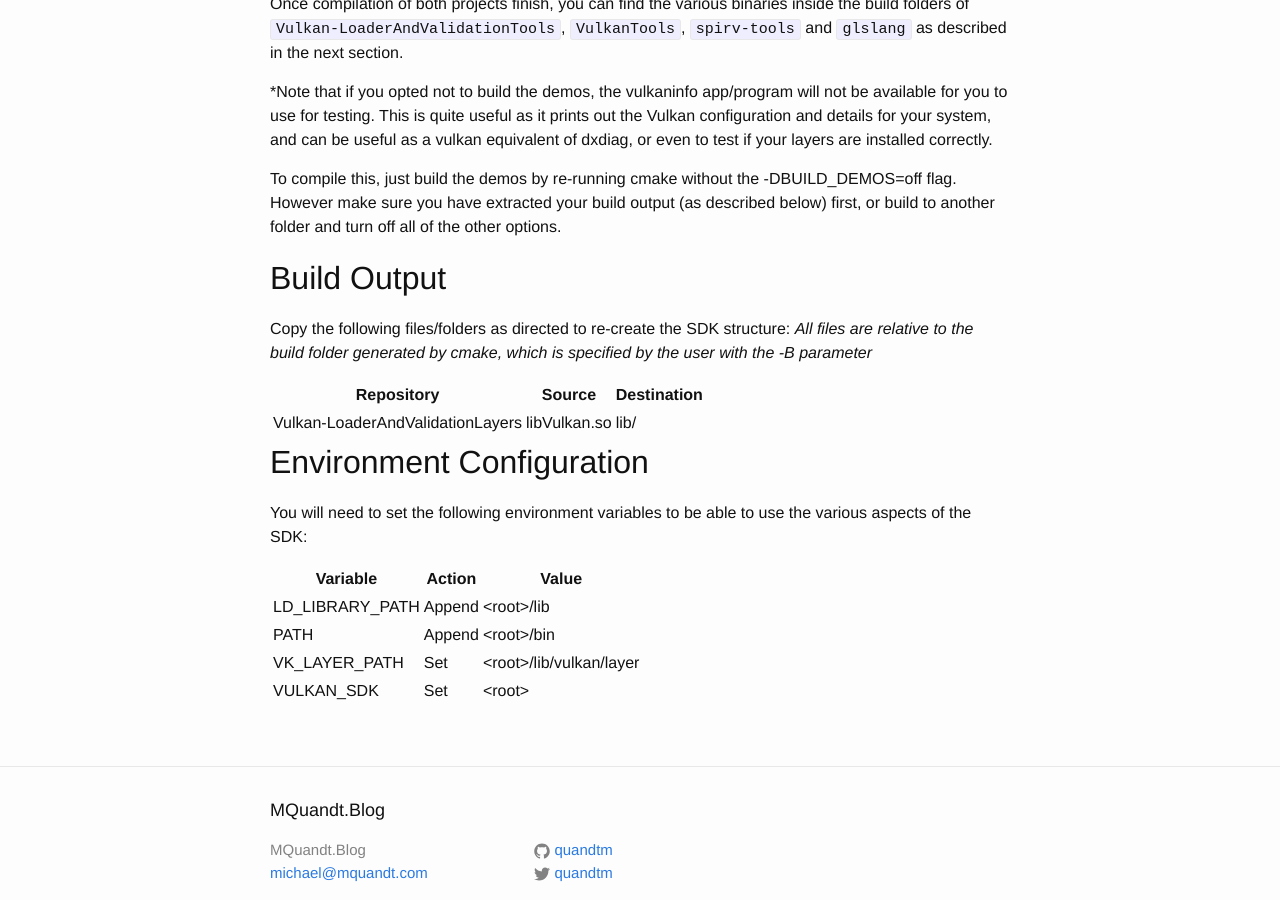
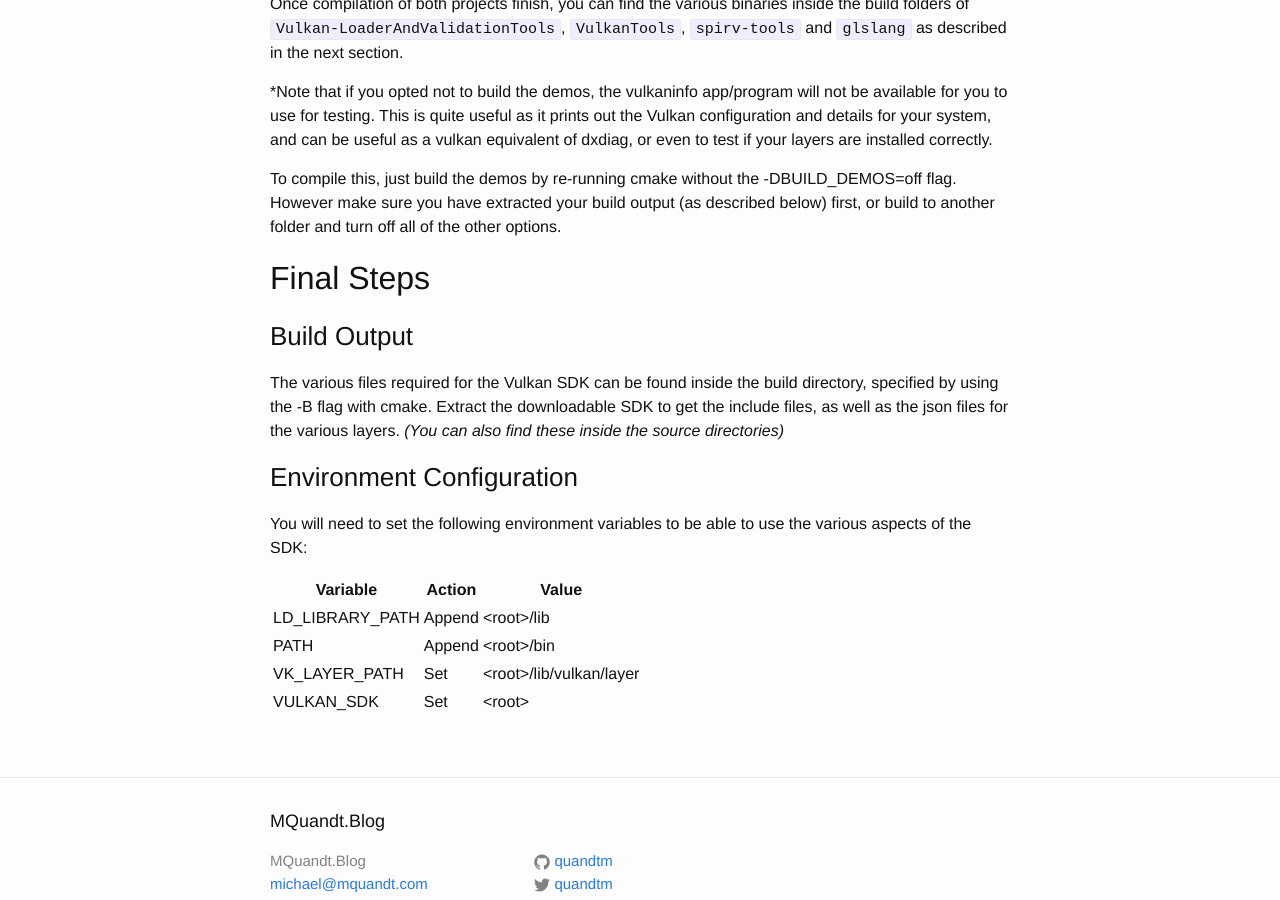
Before and after one commit to quandtm/quandtm.github.io, a Jekyll site: the page built from _posts/2016-03-07-compiling-vulkan.md, in a window 1280 px wide and 900 px high, scrolled down 2445 px. Built offline with Jekyll 4.4.1, drawn with Linux system fonts in a browser that asks for light colours.

Commit message:
Update 2016-03-07-compiling-vulkan.md

```diff
--- a/_posts/2016-03-07-compiling-vulkan.md
+++ b/_posts/2016-03-07-compiling-vulkan.md
@@ -81,16 +81,12 @@ Once compilation of both projects finish, you can find the various binaries insi
 
 To compile this, just build the demos by re-running cmake without the -DBUILD_DEMOS=off flag. However make sure you have extracted your build output (as described below) first, or build to another folder and turn off all of the other options.
 
-## Build Output ##
-Copy the following files/folders as directed to re-create the SDK structure:
-*All files are relative to the build folder generated by cmake, which is specified by the user with the -B parameter*
+## Final Steps ##
+### Build Output ###
+The various files required for the Vulkan SDK can be found inside the build directory, specified by using the -B flag with cmake.
+Extract the downloadable SDK to get the include files, as well as the json files for the various layers. *(You can also find these inside the source directories)*
 
-|Repository|Source|Destination|
-|----|----|----|
-|Vulkan-LoaderAndValidationLayers|libVulkan.so|lib/|
-
-
-## Environment Configuration ##
+### Environment Configuration ###
 You will need to set the following environment variables to be able to use the various aspects of the SDK:
 
 |Variable|Action|Value|
```
